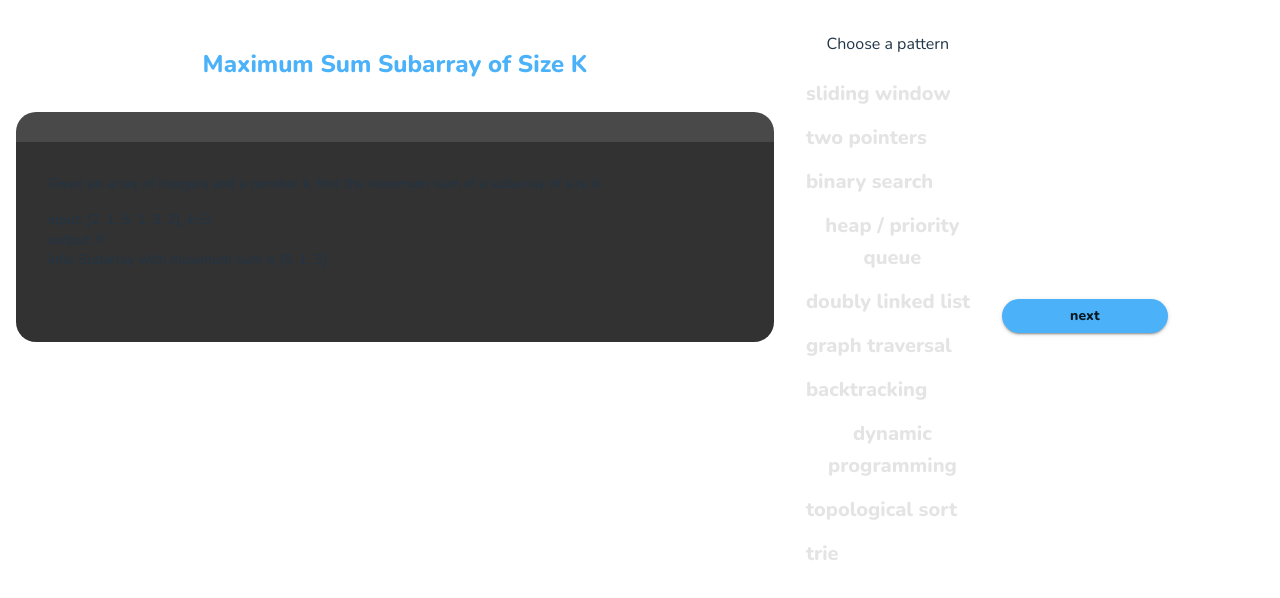
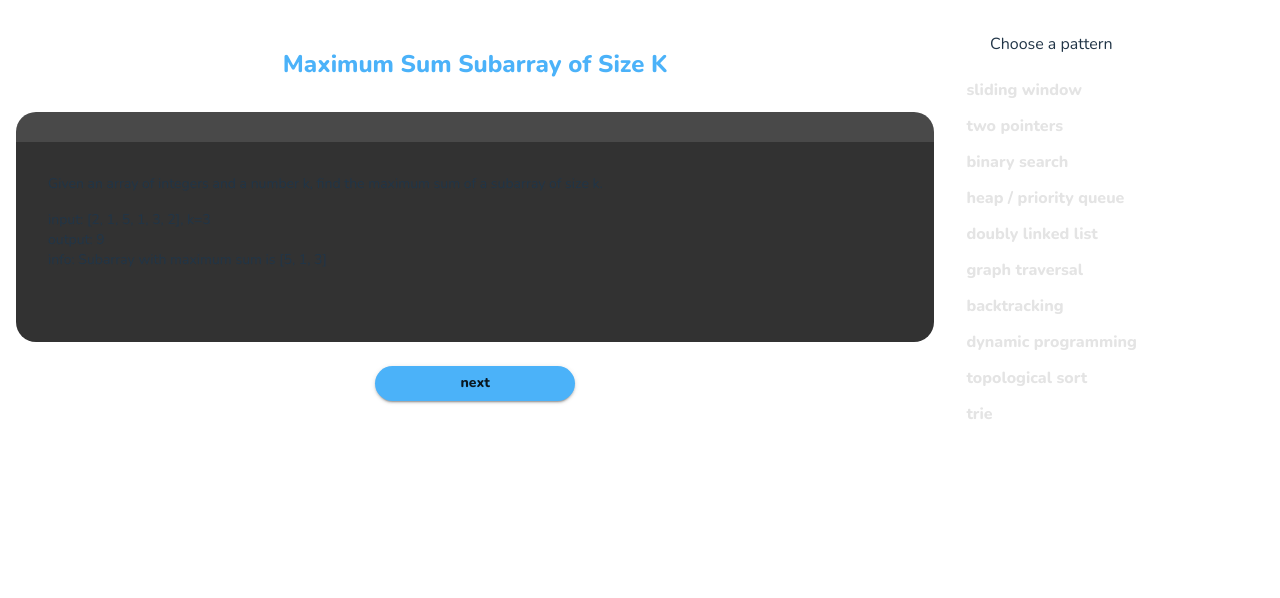
Before and after one commit to alexandercsierra/algo-patterns, a React (Vite) app: page /quiz in a window 1280 px wide. Shown: the top 598 px of the page. Built offline with nearby package versions, Linux system fonts and the light colour scheme.

Commit message:
fix button alignment

```diff
--- a/src/components/Answer.tsx
+++ b/src/components/Answer.tsx
@@ -57,10 +57,11 @@ const Answer = ({
       })}
     >
       <Typography
-        variant={"h6"}
         sx={{
           color: "inherit",
+          textAlign: "left",
           fontWeight: 800,
+          fontSize: { xs: "1.3rem", md: "1rem" },
         }}
       >
         {ans}
--- a/src/components/Question.tsx
+++ b/src/components/Question.tsx
@@ -58,10 +58,35 @@ const Question = ({
             <Typography variant={"body2"}>info: {info}</Typography>
           </Box>
         </CodeBlock>
+        <Box sx={{ display: { xs: "none", md: "block" } }}>
+          <NextButton label={nextLabel} onClick={nextQuestion} />
+        </Box>
       </Stack>
       <Box>
         <AnswerSet correct={answer} questionName={name} />
       </Box>
+      <Box
+        sx={{
+          display: { xs: "flex", md: "none" },
+          width: "100%",
+          alignItems: "center",
+          justifyContent: "center",
+        }}
+      >
+        <NextButton label={nextLabel} onClick={nextQuestion} />
+      </Box>
+    </Box>
+  );
+};
+
+const NextButton = ({
+  label,
+  onClick,
+}: {
+  label: string;
+  onClick: () => void;
+}) => {
+  return (
     <Button
       sx={{
         alignSelf: "center",
@@ -75,11 +100,10 @@ const Question = ({
         width: "200px",
       }}
       variant={"contained"}
-        onClick={nextQuestion}
+      onClick={onClick}
     >
-        {nextLabel}
+      {label}
     </Button>
-    </Box>
   );
 };
 
```
Lines whose indentation alone changed are shown as unchanged.
